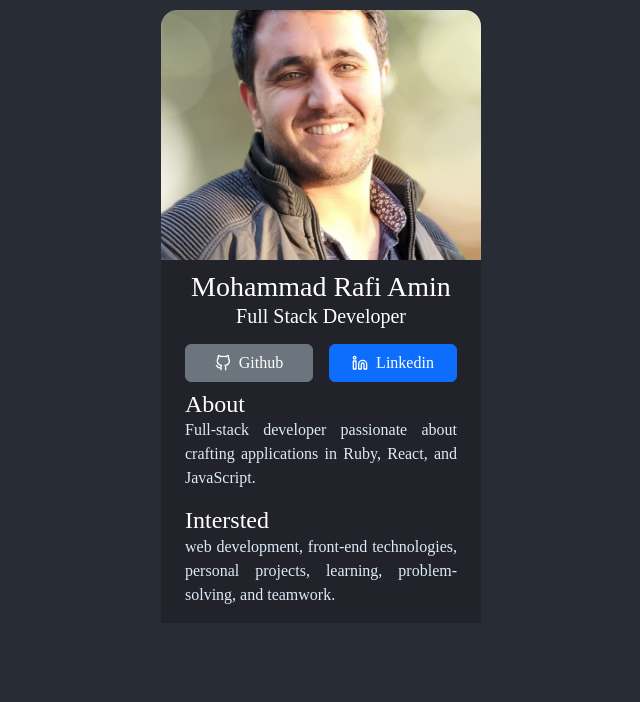
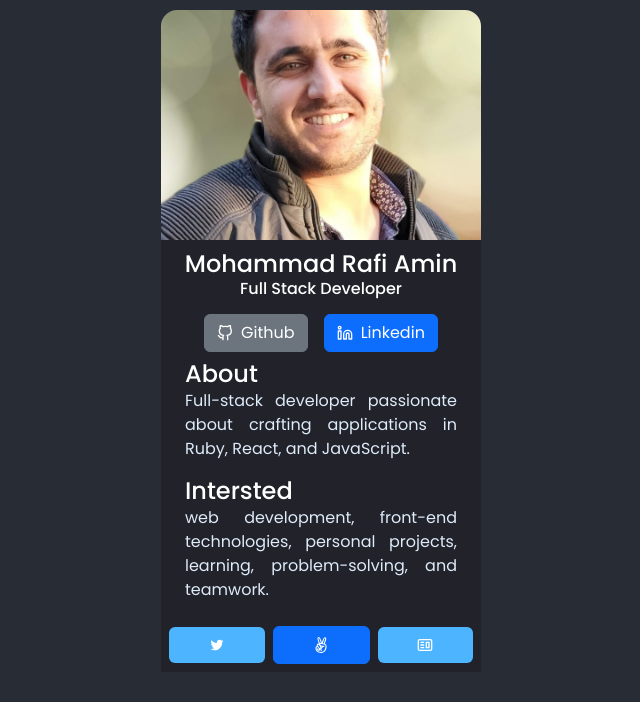
Before and after one commit to mrkamin/react-fact-figma, a React (Create React App) app: page / in a window 1280 px wide. Shown: the top 702 px of the page, without its empty margins (319-959 px from the left). Built offline with nearby package versions, Linux system fonts and the light colour scheme; a web font is replaced by a local one.

Commit message:
Add footer component

```diff
--- a/src/App.js
+++ b/src/App.js
@@ -1,3 +1,4 @@
+import Footer from './components/Footer';
 import Hero from './components/Hero';
 import Navbar from './components/Navbar';
 
@@ -6,6 +7,7 @@ function App() {
     <div className="App">
       <Navbar />
       <Hero />
+      <Footer />
     </div>
   );
 }
--- /dev/null
+++ b/src/components/Footer.js
@@ -0,0 +1,34 @@
+import React from 'react';
+import { FaAngellist } from 'react-icons/fa';
+import { CgWebsite } from 'react-icons/cg';
+import { AiOutlineTwitter } from 'react-icons/ai';
+
+const Footer = () => (
+  <div className="footer-container container d-flex align-items-center justify-content-center gap-2 p-2">
+    <a
+      href="https://twitter.com/mrkamin2"
+      className="btn btn-bg-color w-100"
+      target="_blank"
+      rel="noopener noreferrer"
+    >
+      <AiOutlineTwitter />
+    </a>
+    <a
+      href="https://wellfound.com/u/mohammad-rafi-amin"
+      target="_blank"
+      rel="noopener noreferrer"
+      className="btn btn-primary w-100"
+    >
+      <FaAngellist />
+    </a>
+    <a
+      href="https://mohammadrafiamin.onrender.com/"
+      target="_blank"
+      rel="noopener noreferrer"
+      className="btn btn-bg-color w-100"
+    >
+      <CgWebsite />
+    </a>
+  </div>
+);
+export default Footer;
--- a/src/components/Hero.js
+++ b/src/components/Hero.js
@@ -3,8 +3,8 @@ import { FiGithub, FiLinkedin } from 'react-icons/fi';
 
 const Hero = () => (
   <div className="hero-container flex container">
-    <h3>Mohammad Rafi Amin</h3>
-    <h5>Full Stack Developer</h5>
+    <h4>Mohammad Rafi Amin</h4>
+    <h6>Full Stack Developer</h6>
     <div className="social-btn d-flex gap-3 mt-3 container">
       <a
         href="https://github.com/mrkamin"
--- a/src/index.css
+++ b/src/index.css
@@ -1,10 +1,21 @@
+@import url("https://fonts.googleapis.com/css2?family=Poppins:wght@300;400;500;600&display=swap");
 :root {
   --header-bg-color: #21222a;
   --main-bg-color: #282d35;
   --text-color: #fff;
   --title-color: #61dafb;
   --text-color-ligther: #deebf8;
-  --ff: "Lato, sans-serif";
+  --color-bg: #1f1f38;
+  --color-bg-variant: #2c2c6c;
+  --color-primary: #4db5ff;
+  --color-primary-variant: rgba(77, 181, 255, 0.4);
+  --color-white: #fff;
+  --color-light: rgba(255, 255, 255, 0.6);
+  --transition: all 400ms ease;
+  --container-width-lg: 90%;
+  --container-width-md: 86%;
+  --container-width-sm: 90%;
+  --ff: "Poppins";
 }
 
 * {
@@ -58,7 +69,7 @@ p{
 
 .hero-img img {
   width: 100%;
-  height: 250px;
+  height: 230px;
 object-fit:cover;
   border: none;
   border-top-right-radius: 1rem;
@@ -79,8 +90,15 @@ object-fit:cover;
   justify-content: center;
 }
 
-.btn {
-  width: 100%;
+.btn-bg-color {
+  background: var(--color-primary);
+  color: var(--text-color);
+  border: none;
+}
+
+.btn-bg-color:hover {
+  background-color:var(--title-color);
+  color: var(--text-color);
 }
 
 .about-p {
```
